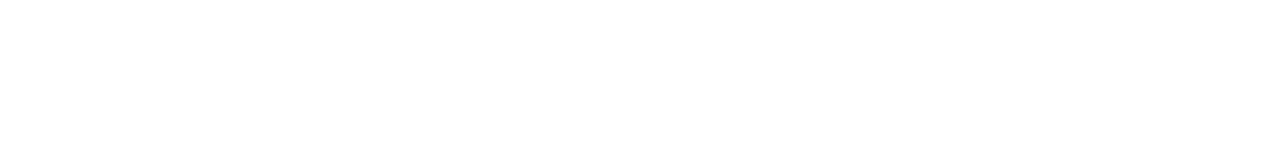
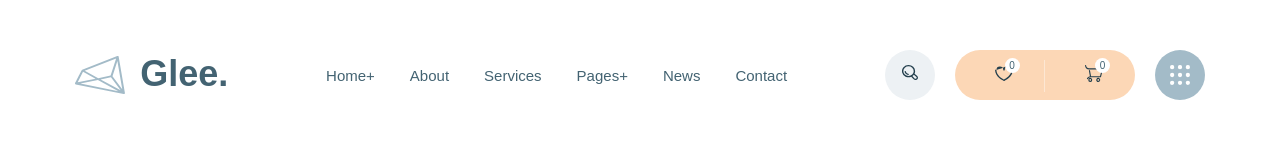
Before and after one commit to acient91/glee, a website: page app/index.html in a window 1280 px wide. Drawn offline with nearby package versions, Linux system fonts and the light colour scheme; files that its build step writes are made by us from their sources.

Commit message:
added header

```diff
--- a/app/index.html
+++ b/app/index.html
@@ -4,10 +4,61 @@
   <meta charset="UTF-8">
   <meta http-equiv="X-UA-Compatible" content="IE=edge">
   <meta name="viewport" content="width=device-width, initial-scale=1.0">
-  <title>Document</title>
+  <title>Glee | Home pages</title>
   <link rel="stylesheet" href="css/style.min.css">
 </head>
 <body>
+
+  <header class="header">
+    <div class="header__inner">
+      <div class="logo">
+        <a class="logo__link" href="#">
+          <img class="logo__img" src="images/logo.svg" alt="logo">
+          <h1 class="logo__title">Glee.</h1>
+        </a>
+      </div>
+      <nav class="menu">
+        <ul class="menu__list">
+          <li class="menu__item">
+            <a class="menu__link" href="#">Home+</a>
+          </li>
+          <li class="menu__item">
+            <a class="menu__link" href="#">About</a>
+          </li>
+          <li class="menu__item">
+            <a class="menu__link" href="#">Services</a>
+          </li>
+          <li class="menu__item">
+            <a class="menu__link" href="#">Pages+</a>
+          </li>
+          <li class="menu__item">
+            <a class="menu__link" href="#">News</a>
+          </li>
+          <li class="menu__item">
+            <a class="menu__link" href="#">Contact</a>
+          </li>
+        </ul>
+      </nav>
+      <div class="user-nav">
+        <a class="user-nav__link-search" href="#">
+          <img class="user-nav__img" src="images/icons/search.svg" alt="search">
+        </a>
+        <div class="user-nav__link">
+          <a class="user-nav__link-heart" href="#">
+            <img class="user-nav__img-heart" src="images/icons/heart.svg" alt="heart">
+            <span class="user-nav__num">0</span>
+          </a>
+          <a class="user-nav__link-cart" href="#">
+            <img class="user-nav__img-cart" src="images/icons/cart.svg" alt="cart">
+            <span class="user-nav__num">0</span>
+          </a>
+        </div>
+        <a class="user-nav__link-menu" href="#">
+          <img class="user-nav__img" src="images/icons/menu.svg" alt="menu">
+        </a>
+      </div>
+    </div>
+  </header>
 
 
   <script src="js/main.min.js"></script>
--- a/app/scss/_fonts.scss
+++ b/app/scss/_fonts.scss
@@ -0,0 +1,39 @@
+@font-face {
+  font-family: 'DMSans-Medium', sans-serif;
+  font-weight: 500;
+  font-style: normal;
+  src: local('DMSans-Medium'),
+    url('../fonts/DMSans-Medium.woff2') format('woff2'),
+    url('../fonts/DMSans-Medium.woff') format('woff');
+  font-display: swap;
+}
+
+@font-face{
+  font-family: 'DMSans-Bold', sans-serif;
+  font-weight: 700;
+  font-style: normal;
+  src: local('DMSans-Bold'),
+    url('../fonts/DMSans-Bold.woff2') format('woff2'),
+    url('../fonts/DMSans-Bold.woff') format('woff');
+  font-display: swap;
+}
+
+@font-face {
+  font-family: 'Rubik-Medium', sans-serif;
+  font-weight: 500;
+  font-style: normal;
+  src: local('Rubik-Medium'),
+    url('../fonts/Rubik-Medium.woff2') format('woff2'),
+    url('../fonts/Rubik-Medium.woff') format('woff');
+  font-display: swap;
+}
+
+@font-face {
+  font-family: 'Rubik-Regular', sans-serif;
+  font-weight: 400;
+  font-style: normal;
+  src: local('Rubik-Regular'),
+    url('../fonts/Rubik-Regular.woff2') format('woff2'),
+    url('../fonts/Rubik-Regular.woff') format('woff');
+  font-display: swap;
+}
--- a/app/scss/_global.scss
+++ b/app/scss/_global.scss
@@ -0,0 +1,12 @@
+body {
+  font-size: 16px;
+  line-height: 1;
+  color: $default;
+  @extend %Rubik-500
+}
+
+.container {
+  max-width: 1200px;
+  margin: 0 auto;
+  padding: 0 15px;
+}
--- a/app/scss/_vars.scss
+++ b/app/scss/_vars.scss
@@ -0,0 +1,23 @@
+$default: #436372;
+$title: #1a1a1a;
+
+
+%DMSans-500 {
+  font-family: 'DMSans-Medium', sans-serif;
+  font-weight: 500;
+}
+
+%DMSans-700 {
+  font-family: 'DMSans-Bold', sans-serif;
+  font-weight: 700;
+}
+
+%Rubik-500 {
+  font-family: 'Rubik-Medium', sans-serif;
+  font-weight: 500;
+}
+
+%Rubik-400 {
+  font-family: 'Rubik-Regular', sans-serif;
+  font-weight: 400;
+}
--- a/app/scss/style.scss
+++ b/app/scss/style.scss
@@ -3,6 +3,143 @@
 @import 'normalize';
 @import 'global';
 
+.header {
+  padding: 50px 75px;
+
+  &__inner {
+    display: flex;
+    justify-content: space-between;
+    align-items: center;
+  }
+}
+
+.logo {
+  &__link {
+    display: flex;
+  }
+
+  &__img {
+    margin-right: 15px;
+  }
+
+  &__title {
+    font-size: 36px;
+  }
+}
+
+.menu {
+  &__list {
+    display: flex;
+  }
+
+  &__item {
+    font-size: 15px;
+  }
+
+  &__item:not(:last-child) {
+    margin-right: 35px;
+  }
+
+  &__link {
+    transition: border-bottom .3s ease;
+  }
+
+  &__link:hover {
+    border-bottom: 1px solid $default;
+  }
+}
+
+.user-nav {
+  display: flex;
+
+  &__link-search,
+  &__link-menu {
+    width: 50px;
+    height: 50px;
+    border-radius: 50%;
+    background-color: #edf1f4;
+    text-align: center;
+    position: relative;
+    transition: background-color .3s ease;
+  }
+
+  &__link-search,
+  &__link {
+    margin-right: 20px;
+  }
+
+  &__link-search:hover,
+  &__link-menu:hover {
+    background-color: #fcd7b6;
+  }
+
+  &__link {
+    display: flex;
+    width: 180px;
+    height: 50px;
+    border-radius: 50px;
+    background-color: #fcd7b6;
+    position: relative;
+  }
+
+  &__link::before {
+    content: '';
+    position: absolute;
+    background-image: url('/images/icons/stick.svg');
+    background-repeat: no-repeat;
+    background-size: cover;
+    background-position: center;
+    width: 1px;
+    height: 32px;
+    top: 10px;
+    right: 50%;
+  }
+
+  &__link-menu {
+    background-color: #a3bbc8;
+  }
+
+  &__img {
+    margin: 15px auto;
+  }
+
+  &__img-heart,
+  &__img-cart {
+    margin: 15px 40px;
+  }
+
+  &__link-cart,
+  &__link-heart {
+    position: relative;
+    transition: background-color .3s ease;
+  }
+
+  &__link-heart:hover,
+  &__link-cart:hover {
+    background-color: #a3bbc8;
+  }
+
+  &__link-cart:hover {
+    border-radius: 0 35% 35% 0;
+  }
+
+  &__link-heart:hover {
+    border-radius: 35% 0 0 35%;
+  }
+
+  &__num {
+    position: absolute;
+    width: 15px;
+    height: 15px;
+    border-radius: 50%;
+    background-color: #fff;
+    top: 8px;
+    right: 25px;
+    font-size: 10px;
+    text-align: center;
+    line-height: 15px;
+  }
+}
 
 
 @import 'media';
--- a/gulpfile.js
+++ b/gulpfile.js
@@ -80,7 +80,7 @@ function cleanDist(){
 
 function watching() {
   watch(['app/scss/**/*.scss'], styles);
-  watch(['app/js/**/*.js', '!app/js/main.min/js'], scripts);
+  watch(['app/js/**/*.js', '!app/js/main.min.js'], scripts);
   watch(['app/**/*.html']).on('change', browserSync.reload);
 }
 
```
Also changed, not shown: app/fonts/DMSans-Bold.woff (added), app/fonts/DMSans-Bold.woff2 (added), app/fonts/DMSans-Medium.woff (added), app/fonts/DMSans-Medium.woff2 (added), app/fonts/Rubik-Medium.woff (added), app/fonts/Rubik-Medium.woff2 (added), app/fonts/Rubik-Regular.woff (added), app/fonts/Rubik-Regular.woff2 (added), app/images/icons/cart.svg (added), app/images/icons/heart.svg (added), app/images/icons/menu.svg (added), app/images/icons/search.svg (added), app/images/icons/stick.svg (added), app/images/logo.svg (added).
